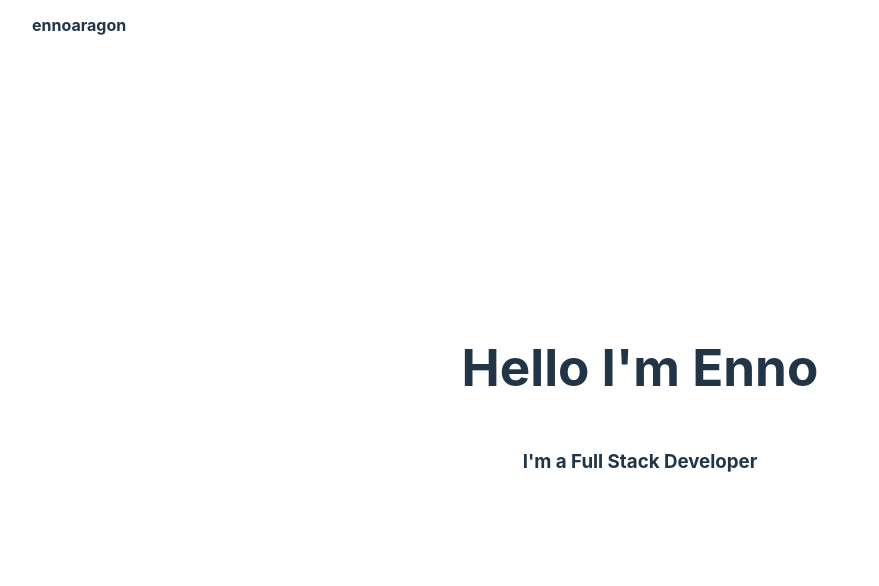
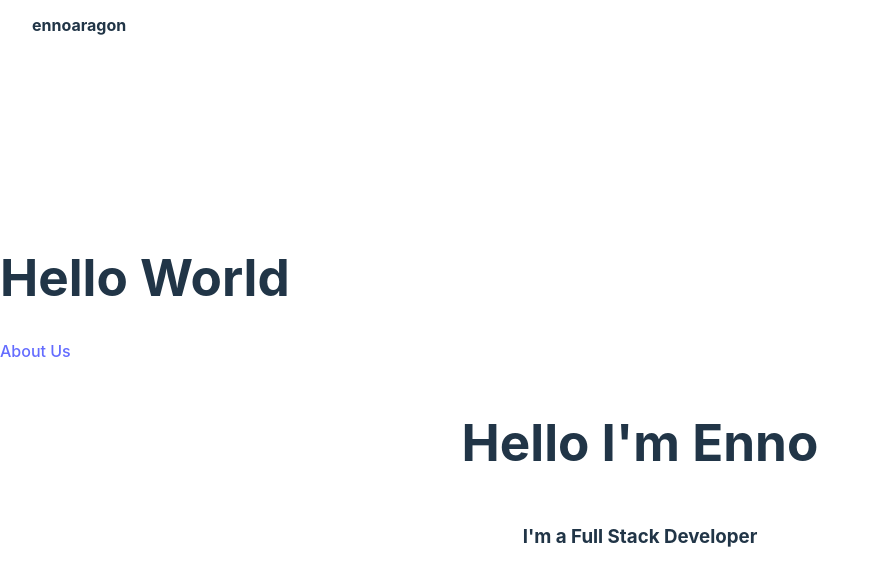
Before and after one commit to ennoaragon/ennoaragon-fe, a React (Vite) app: page / in a window 1280 px wide. Shown: the top 586 px of the page, without its empty margins (0-879 px from the left). Built offline with nearby package versions, Linux system fonts and the light colour scheme.

Commit message:
added router information

```diff
--- /dev/null
+++ b/src/Router.tsx
@@ -0,0 +1,21 @@
+import {
+  createBrowserRouter,
+  Link,
+} from "react-router-dom";
+
+// need to create and update more of the routers
+export const router = createBrowserRouter([
+  {
+    path: "/",
+    element: (
+      <div>
+        <h1>Hello World</h1>
+        <Link to="about">About Us</Link>
+      </div>
+    ),
+  },
+  {
+    path: "about",
+    element: <div>About</div>,
+  },
+]);
--- a/src/main.tsx
+++ b/src/main.tsx
@@ -2,9 +2,15 @@
 import ReactDOM from 'react-dom/client'
 import App from './App.tsx'
 import './index.css'
+import { router } from './Router.tsx'
+import {
+  RouterProvider,
+} from "react-router-dom";
+
 
 ReactDOM.createRoot(document.getElementById('root')!).render(
   <React.StrictMode>
+    <RouterProvider router={router} />
     <App />
   </React.StrictMode>,
 )
```
